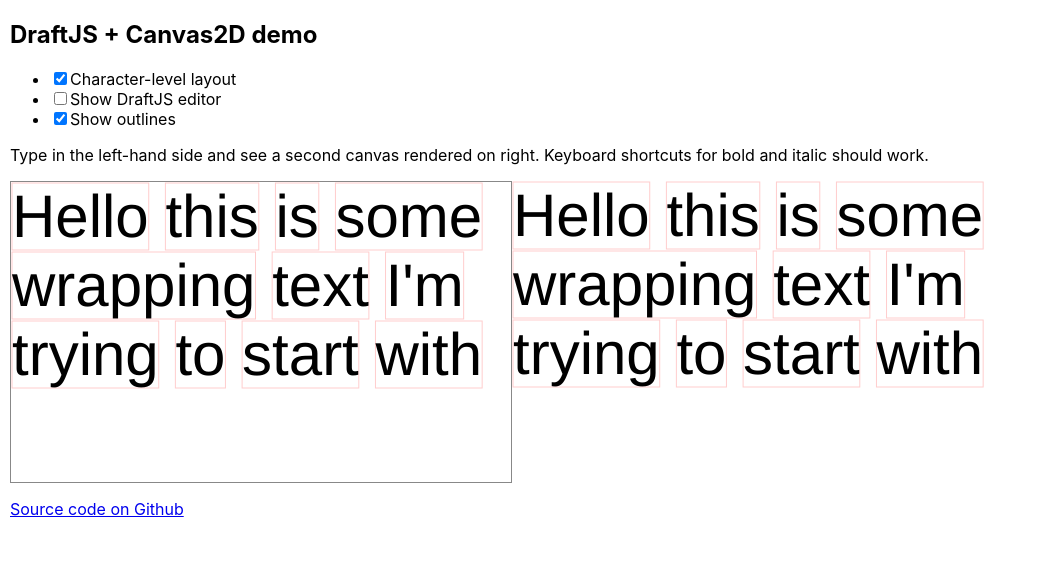
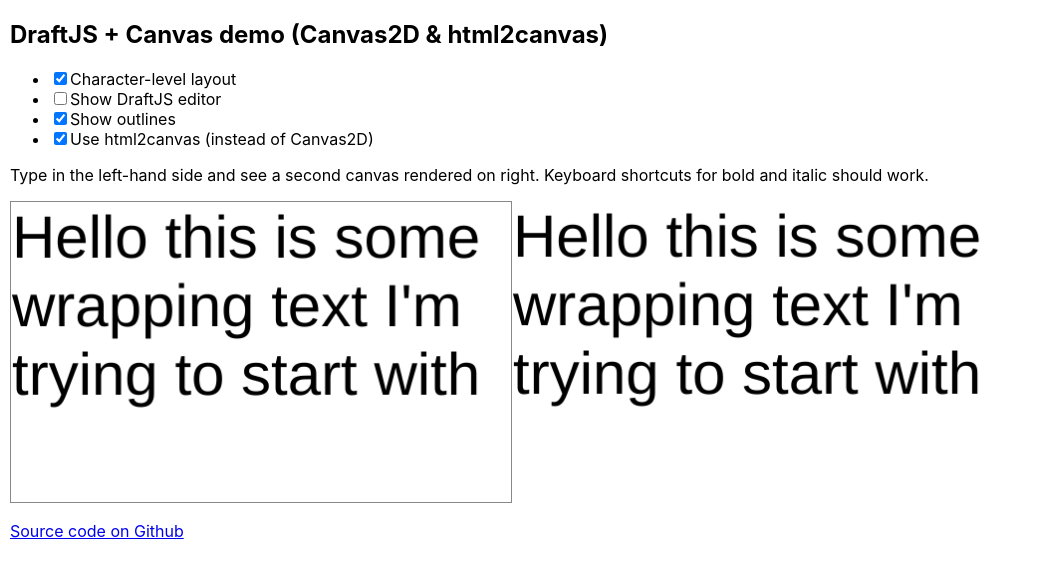
Before and after one commit to marcello3d/draft-canvas, a React (Create React App) app: page / in a window 1280 px wide. Shown: the top 578 px of the page, without its empty margins (0-1037 px from the left). Built offline with nearby package versions, Linux system fonts and the light colour scheme.

Commit message:
try implementation with html2canvas

```diff
--- a/src/App.tsx
+++ b/src/App.tsx
@@ -10,6 +10,7 @@
 import 'draft-js/dist/Draft.css';
 import { LayoutCanvas } from './layout/LayoutCanvas';
 import { computeLayout, Layout } from './layout/layout';
+import { Html2CanvasRenderer } from './layout/Html2CanvasRenderer';
 import { useCheckboxChange } from './useCheckboxChange';
 import classNames from 'classnames';
 
@@ -25,6 +26,7 @@
   const [characterLevel, onChangeCharacterLevel] = useCheckboxChange(true);
   const [showTextEditor, onChangeShowOverlap] = useCheckboxChange(false);
   const [showOutlines, onChangeShowOutlines] = useCheckboxChange(true);
+  const [useHtml2Canvas, onChangeUseHtml2Canvas] = useCheckboxChange(true);
 
   const content = editorState.getCurrentContent();
   const editorRef = useRef<HTMLDivElement>(null);
@@ -53,7 +55,7 @@
 
   return (
     <div className={styles.root}>
-      <h2>DraftJS + Canvas2D demo</h2>
+      <h2>DraftJS + Canvas demo (Canvas2D & html2canvas)</h2>
       <ul>
         <li>
           <label>
@@ -85,15 +87,35 @@
             Show outlines
           </label>
         </li>
+        <li>
+          <label>
+            <input
+              type="checkbox"
+              checked={useHtml2Canvas}
+              onChange={onChangeUseHtml2Canvas}
+            />
+            Use html2canvas (instead of Canvas2D)
+          </label>
+        </li>
       </ul>
       <p>
         Type in the left-hand side and see a second canvas rendered on right.
         Keyboard shortcuts for bold and italic should work.
       </p>
       <div className={styles.main}>
-        <div className={styles.editorWrapper}>
-          {layout && (
-            <LayoutCanvas showOutlines={showOutlines} layout={layout} />
+        <div className={styles.editorWrapper} id="editor-wrapper-left">
+          {useHtml2Canvas ? (
+            <Html2CanvasRenderer
+              sourceElement={editorRef.current}
+              showOutlines={showOutlines}
+              refreshTrigger={editorState}
+              width={layout?.width}
+              height={layout?.height}
+            />
+          ) : (
+            layout && (
+              <LayoutCanvas showOutlines={showOutlines} layout={layout} />
+            )
           )}
           <div
             ref={editorRef}
@@ -108,7 +130,17 @@
             />
           </div>
         </div>
-        {layout && <LayoutCanvas showOutlines={showOutlines} layout={layout} />}
+        {useHtml2Canvas ? (
+          <Html2CanvasRenderer
+            sourceElement={editorRef.current}
+            showOutlines={showOutlines}
+            refreshTrigger={editorState}
+            width={layout?.width}
+            height={layout?.height}
+          />
+        ) : (
+          layout && <LayoutCanvas showOutlines={showOutlines} layout={layout} />
+        )}
       </div>
       <p>
         <a href="https://github.com/marcello3d/draft-canvas">
--- a/src/index.tsx
+++ b/src/index.tsx
@@ -1,15 +1,18 @@
 import React from 'react';
-import ReactDOM from 'react-dom';
+import { createRoot } from 'react-dom/client';
 import './index.css';
 import App from './App';
 import * as serviceWorker from './serviceWorker';
 
-ReactDOM.render(
-  <React.StrictMode>
-    <App />
-  </React.StrictMode>,
-  document.getElementById('root'),
-);
+const container = document.getElementById('root');
+if (container) {
+  const root = createRoot(container);
+  root.render(
+    <React.StrictMode>
+      <App />
+    </React.StrictMode>
+  );
+}
 
 // If you want your app to work offline and load faster, you can change
 // unregister() to register() below. Note this comes with some pitfalls.
--- /dev/null
+++ b/src/layout/Html2CanvasRenderer.tsx
@@ -0,0 +1,107 @@
+import React, { useEffect, useRef, useState } from 'react';
+import html2canvas from 'html2canvas';
+import styles from '../App.module.css';
+
+interface Html2CanvasRendererProps {
+  sourceElement: HTMLElement | null;
+  width?: number;
+  height?: number;
+  showOutlines?: boolean;
+  refreshTrigger?: any;
+}
+
+export const Html2CanvasRenderer: React.FC<Html2CanvasRendererProps> = ({
+  sourceElement,
+  width,
+  height,
+  showOutlines = false,
+  refreshTrigger,
+}) => {
+  const containerRef = useRef<HTMLDivElement>(null);
+  const [canvas, setCanvas] = useState<HTMLCanvasElement | null>(null);
+
+  useEffect(() => {
+    if (!sourceElement || !containerRef.current) {
+      return;
+    }
+
+    const renderToCanvas = async () => {
+      try {
+        // Get the parent wrapper element which has the correct dimensions
+        const wrapperElement = sourceElement.parentElement;
+        if (!wrapperElement) return;
+
+        // Create a temporary container with proper dimensions
+        const tempContainer = document.createElement('div');
+        tempContainer.style.position = 'absolute';
+        tempContainer.style.left = '-9999px';
+        tempContainer.style.width = `${wrapperElement.offsetWidth}px`;
+        tempContainer.style.height = `${wrapperElement.offsetHeight}px`;
+        tempContainer.style.overflow = 'hidden';
+        document.body.appendChild(tempContainer);
+
+        // Clone the source element
+        const clonedElement = sourceElement.cloneNode(true) as HTMLElement;
+        clonedElement.style.position = 'relative';
+        clonedElement.style.width = '100%';
+        clonedElement.style.height = '100%';
+        clonedElement.style.color = 'black';
+        clonedElement.style.opacity = '1';
+
+        // Ensure all text elements have black color
+        const allTextElements = clonedElement.querySelectorAll('*');
+        allTextElements.forEach((el) => {
+          const element = el as HTMLElement;
+          element.style.color = 'black';
+          // Preserve the original layout
+          if (element.style.position === 'absolute') {
+            element.style.position = 'relative';
+          }
+        });
+
+        tempContainer.appendChild(clonedElement);
+
+        // Render with html2canvas
+        const renderedCanvas = await html2canvas(clonedElement, {
+          backgroundColor: '#ffffff',
+          scale: window.devicePixelRatio,
+          width: wrapperElement.offsetWidth,
+          height: wrapperElement.offsetHeight,
+          logging: false,
+          useCORS: true,
+          allowTaint: true,
+        });
+
+        // Clean up
+        document.body.removeChild(tempContainer);
+
+        setCanvas(renderedCanvas);
+      } catch (error) {
+        console.error('Error rendering with html2canvas:', error);
+      }
+    };
+
+    // Add a small delay to ensure DOM is ready
+    const timeoutId = setTimeout(renderToCanvas, 100);
+    return () => clearTimeout(timeoutId);
+  }, [sourceElement, width, height, showOutlines, refreshTrigger]);
+
+  useEffect(() => {
+    if (canvas && containerRef.current) {
+      // Clear previous canvas if any
+      containerRef.current.innerHTML = '';
+
+      // Apply styles to the canvas
+      canvas.className = styles.canvas;
+      if (width && height) {
+        canvas.style.width = `${width}px`;
+        canvas.style.height = `${height}px`;
+      }
+
+      // Add the canvas to the container
+      containerRef.current.appendChild(canvas);
+    }
+  }, [canvas, width, height]);
+
+  return <div ref={containerRef} />;
+};
```
Also changed, not shown: package.json (+26 -20 lines), 1 other file (tests, documents, lock files or other folders).
